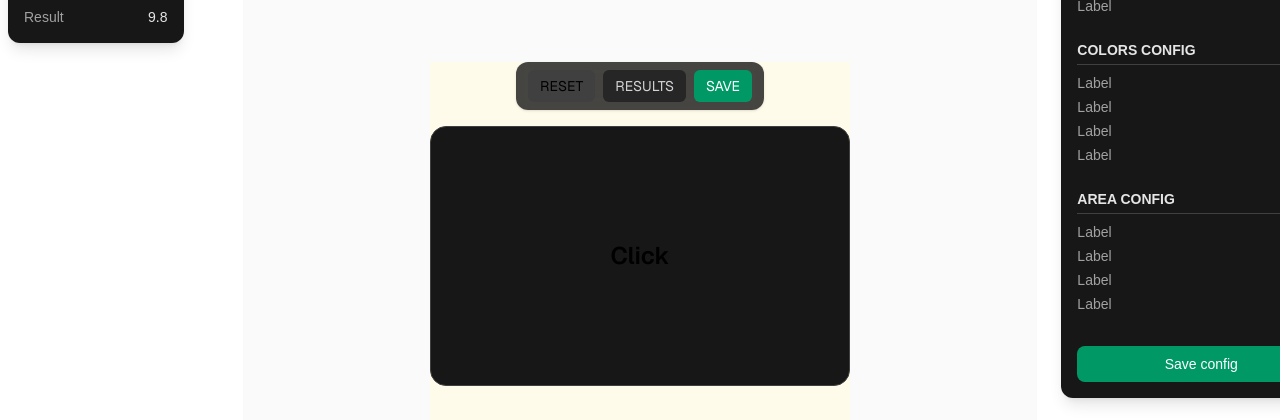
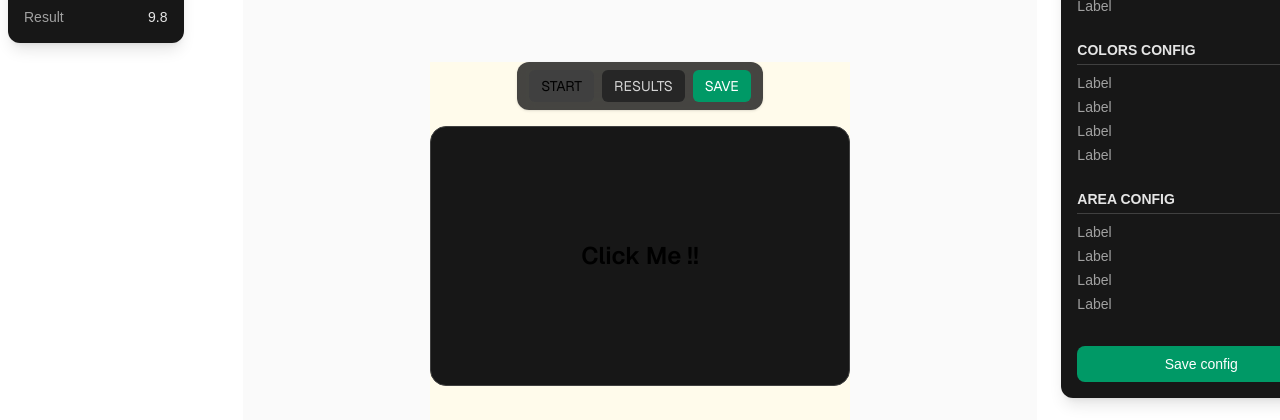
Before and after one commit to HadeOnMind/FluidCpsCounter, a Next.js app: page / in a window 1280 px wide. Shown: the part 189-609 px from the top of the page. Built offline with nearby package versions, Linux system fonts and the light colour scheme.

Commit message:
counter stamps and buttons

```diff
--- a/app/components/clickArea.tsx
+++ b/app/components/clickArea.tsx
@@ -1,27 +1,56 @@
-import { useEffect } from "react";
-import { useState } from "react";
+"use client";
+
+import { useState, useEffect } from "react";
+
 
 
 export default function ClickArea() {
     let counter;
     let userInterval = 10000
-    let [timeStart, setTimeStart] = useState(false);
-    let [counterStart, setCounterStart] = useState(false);
+    let userPrepInterval = 5
+    //CONTADOR FISICO
+    let [timeStarted, setTimeStart] = useState(false);
+    //CPS MAIN
+    let [counterStarted, setCounterStart] = useState(false);
+    //PREPARATION TIMER
+    let [timeLeft, setTimeLeft] = useState(userPrepInterval);
 
 
-    const MainTimer = () => {
-        setInterval(() => {
+  useEffect(() => {
+    if (!counterStarted) return;
 
-        }, userInterval);
-    }
+    setTimeLeft(userPrepInterval);
+    const timer = setInterval(() => {
+      setTimeLeft(prev => {
+        if (prev <= 1) {
+          clearInterval(timer);
+          return 0;
+        }
+        return prev - 1;
+      });
+    }, 1000);
+
+      return () => clearInterval(timer);
+    }, [counterStarted, userPrepInterval]);
+
+
+
+
 
   return (
     <div className="flex flex-col items-center gap-4 w-full">
 
 
       <div className="flex gap-2 bg-neutral-900/80 backdrop-blur px-3 py-2 rounded-xl shadow">
-        <button className="px-3 py-1.5 rounded-md bg-neutral-700 hover:bg-neutral-600 text-sm">
-          RESET
+        <button
+        onClick={() => setCounterStart(!counterStarted)}
+        className="px-3 py-1.5 rounded-md bg-neutral-700 hover:bg-neutral-600 text-sm"
+        >
+
+
+          {counterStarted ? "RESET" : "START"}
+
+
         </button>
 
         <div className="px-3 py-1.5 rounded-md bg-neutral-800 text-sm text-neutral-300">
@@ -35,6 +64,7 @@ export default function ClickArea() {
 
 
       <div
+        onClick={()=> {null}}
         className="
           w-[420px] h-[260px]
           flex items-center justify-center
@@ -47,7 +77,11 @@ export default function ClickArea() {
           transition
         "
       >
-        Click
+
+        {!counterStarted && "Click Me !!"}
+
+        {counterStarted ? "Iniciando En: " + timeLeft : ""}
+
       </div>
 
     </div>
```
Also changed, not shown: 1 other file (tests, documents, lock files or other folders).
